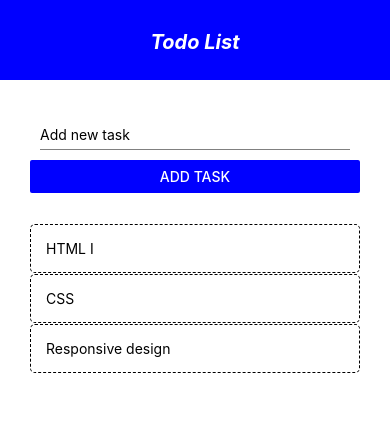
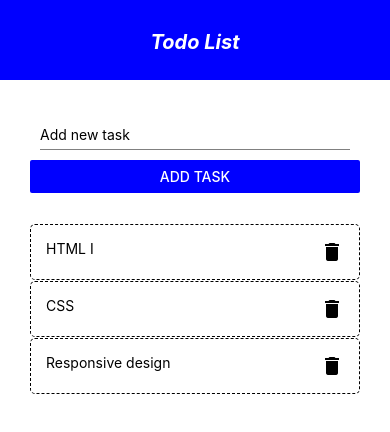
Before and after one commit to Madhawa97/todo-app-rn, a React Native app: screen / in a window 390 px wide. Shown: the top 432 px of the page. Built offline with nearby package versions, Linux system fonts and the light colour scheme.

Commit message:
Add Delete task function

```diff
--- a/App.js
+++ b/App.js
@@ -33,6 +33,12 @@
         }
     };
 
+	const deleteTask = (id) => {
+		setTasks((prevTasks) => {
+			return prevTasks.filter(task => task.id != id)
+		})
+	}
+
     return (
         <TouchableWithoutFeedback onPress={()=> Keyboard.dismiss()}>
             <SafeAreaView style={styles.container}>
@@ -42,7 +48,9 @@
                     <View style={styles.list}>
                         <FlatList
                             data={tasks}
-                            renderItem={({ item }) => <Task item={item} />}
+                            renderItem={({ item }) => <Task item={item}
+								deleteTask = {deleteTask}
+							/>}
                         />
                     </View>
                 </View>
--- a/components/Task.js
+++ b/components/Task.js
@@ -1,10 +1,12 @@
 import React from 'react';
 import { StyleSheet, Text, View, TouchableOpacity } from "react-native";
+import { MaterialIcons } from "@expo/vector-icons";
 
-const Task = ({item}) => {
+const Task = ({item, deleteTask}) => {
     return (
         <TouchableOpacity style={styles.item}>
             <Text>{item.task}</Text>
+            <MaterialIcons name="delete" size={24} color="black" onPress={() => deleteTask(item.id)} />
         </TouchableOpacity>
     );
 }
@@ -16,7 +18,9 @@
         borderRadius: 5,
         borderWidth: 1,
         marginTop: 1,
-        borderStyle: 'dashed'
+        borderStyle: 'dashed',
+        flexDirection: 'row',
+        justifyContent: 'space-between',
     }
 });
 
```
